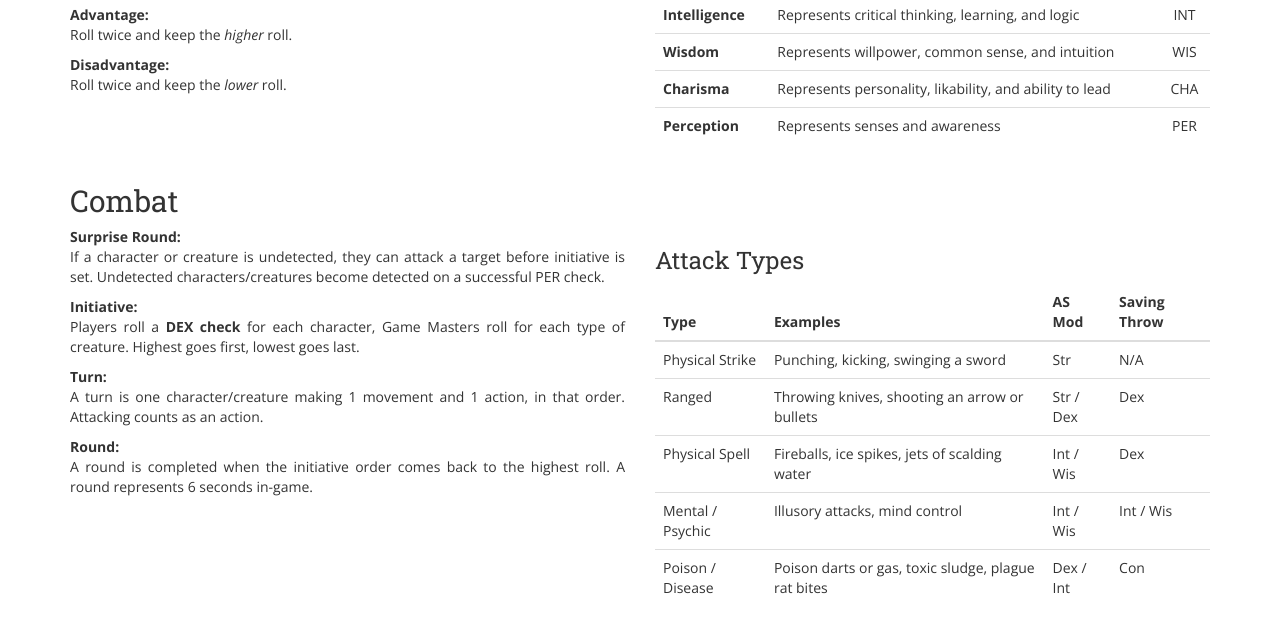
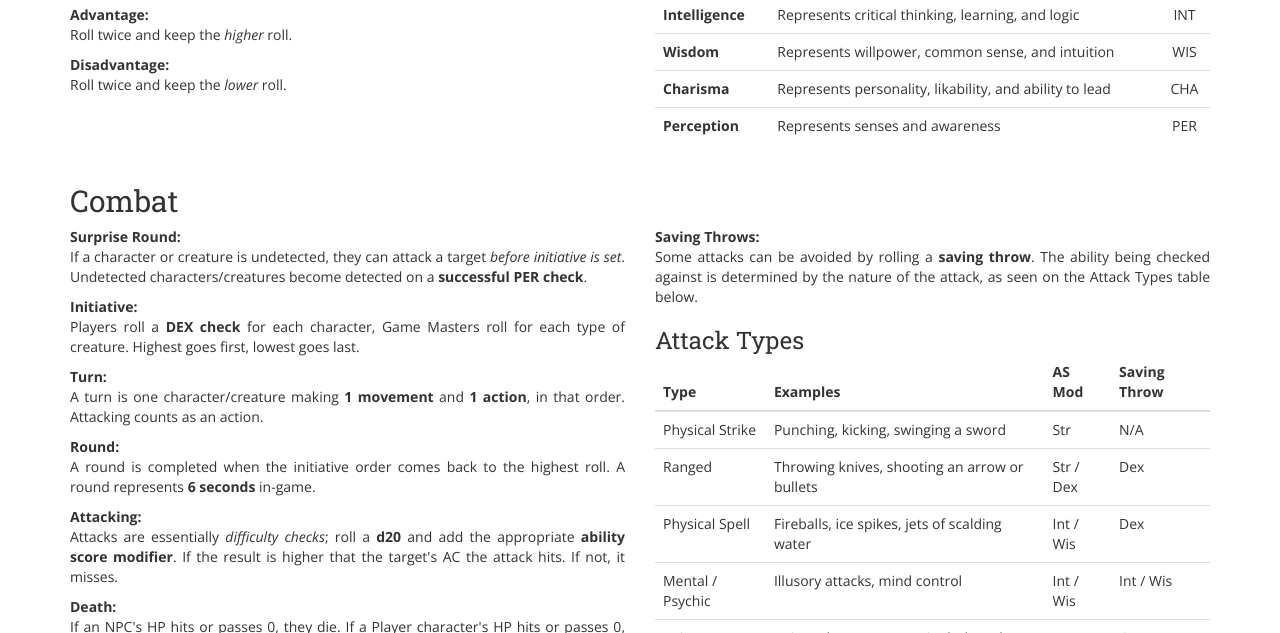
Before and after one commit to spookedram/house-rules-bs, a plain HTML site: page src/cheatSheet.html in a window 1280 px wide. Shown: the part 575-1208 px from the top of the page. Drawn offline with nearby package versions, Linux system fonts and the light colour scheme.

Commit message:
more added to cheatsheet

```diff
--- a/src/cheatSheet.html
+++ b/src/cheatSheet.html
@@ -112,18 +112,23 @@
       <h2>Combat</h2>
       <div class="row">
         <div class="col-sm-6">
-
           <p><b>Surprise Round:</b><br>
-            If a character or creature is undetected, they can attack a target before initiative is set. Undetected characters/creatures become detected on a successful PER check.</p>
+            If a character or creature is undetected, they can attack a target <i>before initiative is set</i>. Undetected characters/creatures become detected on a <b>successful PER check</b>.</p>
           <p><b>Initiative:</b><br>
             Players roll a <b>DEX check</b> for each character, Game Masters roll for each type of creature. Highest goes first, lowest goes last.</p>
           <p><b>Turn:</b><br>
-            A turn is one character/creature making 1 movement and 1 action, in that order. Attacking counts as an action.</p>
+            A turn is one character/creature making <b>1 movement</b> and <b>1 action</b>, in that order. Attacking counts as an action.</p>
           <p><b>Round:</b><br>
-            A round is completed when the initiative order comes back to the highest roll. A round represents 6 seconds in-game.</p>
+            A round is completed when the initiative order comes back to the highest roll. A round represents <b>6 seconds</b> in-game.</p>
+          <p><b>Attacking:</b><br>
+            Attacks are essentially <i>difficulty checks</i>; roll a <b>d20</b> and add the appropriate <b>ability score modifier</b>. If the result is higher that the target's AC the attack hits. If not, it misses.</p>
+          <p><b>Death:</b><br>
+            If an NPC's HP hits or passes 0, they die. If a Player character's HP hits or passes 0, they fall unconcious and must roll <b>3 death saving throws</b> to wake up. If they fail all 3 rolls, they die. If they succeed on a roll, they wake with 1d6 HP. Healing a character may not wake them up, but their death saving throws are reset.</p>
         </div>
         <div class="col-sm-6">
-          <h3>Attack Types</h3>
+          <p><b>Saving Throws:</b><br>
+            Some attacks can be avoided by rolling a <b>saving throw</b>. The ability being checked against is determined by the nature of the attack, as seen on the Attack Types table below.</p>
+          <h3 class="n-mb">Attack Types</h3>
           <table class="table">
 						<thead>
 							<th>Type</th>
```
Also changed, not shown: src/rules.html (+14 -1 lines).
